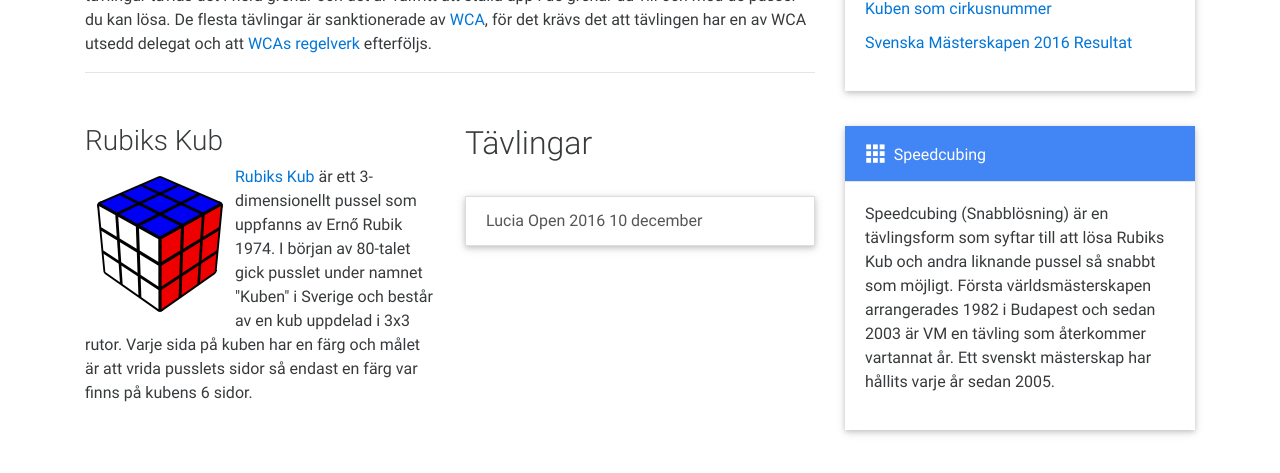
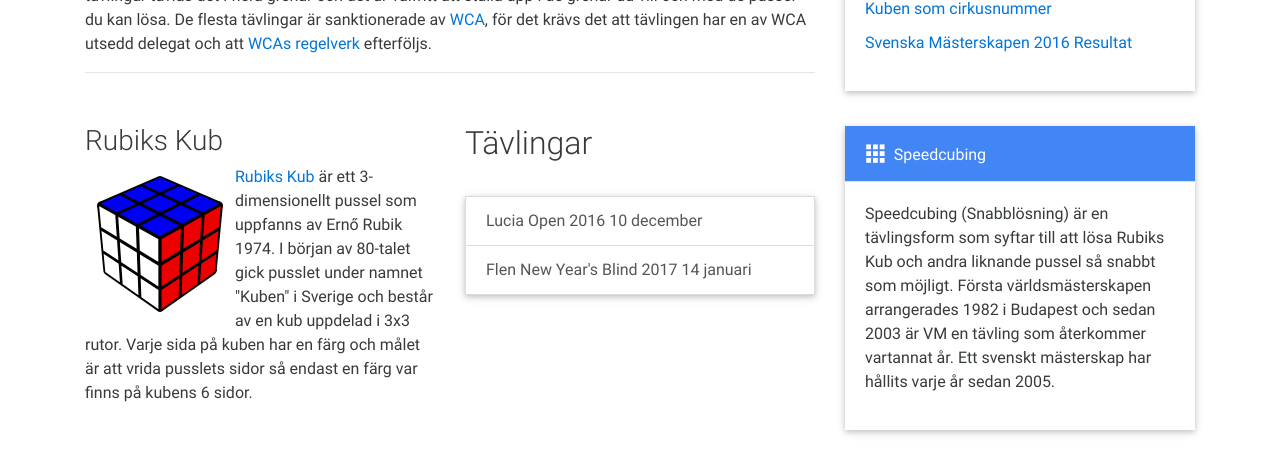
Before and after one commit to SveKub/SveKubOldSite, a Jekyll site: the page built from index.html, in a window 1280 px wide and 900 px high, scrolled down 335 px, cut to the strip 0-473 px from the top of the window. Built offline with Jekyll 4.4.1, drawn with Linux system fonts in a browser that asks for light colours; nearby versions of some CDN libraries.

Commit message:
tävling i flen

```diff
--- a/_data/tavlingar.yml
+++ b/_data/tavlingar.yml
@@ -1,3 +1,6 @@
 - namn: Lucia Open 2016
   url: https://www.worldcubeassociation.org/competitions/LuciaOpen2016/
   datum: 10 december
+- namn: Flen New Year's Blind 2017
+  url: https://www.worldcubeassociation.org/competitions/FlenNewYearsBlind2017
+  datum: 14 januari
```
